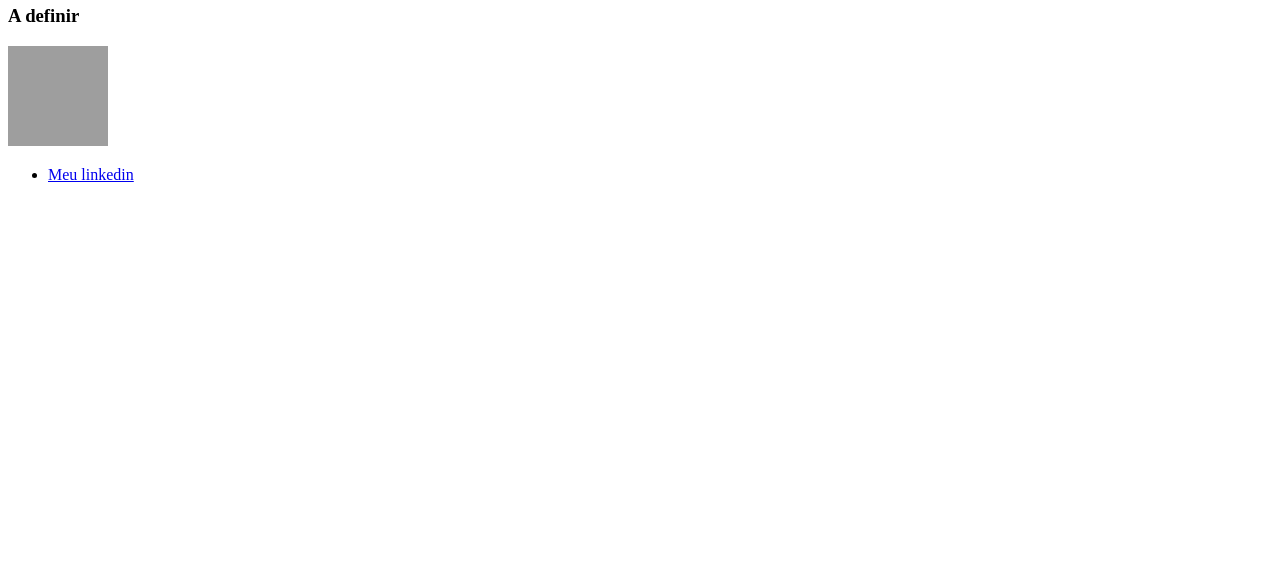
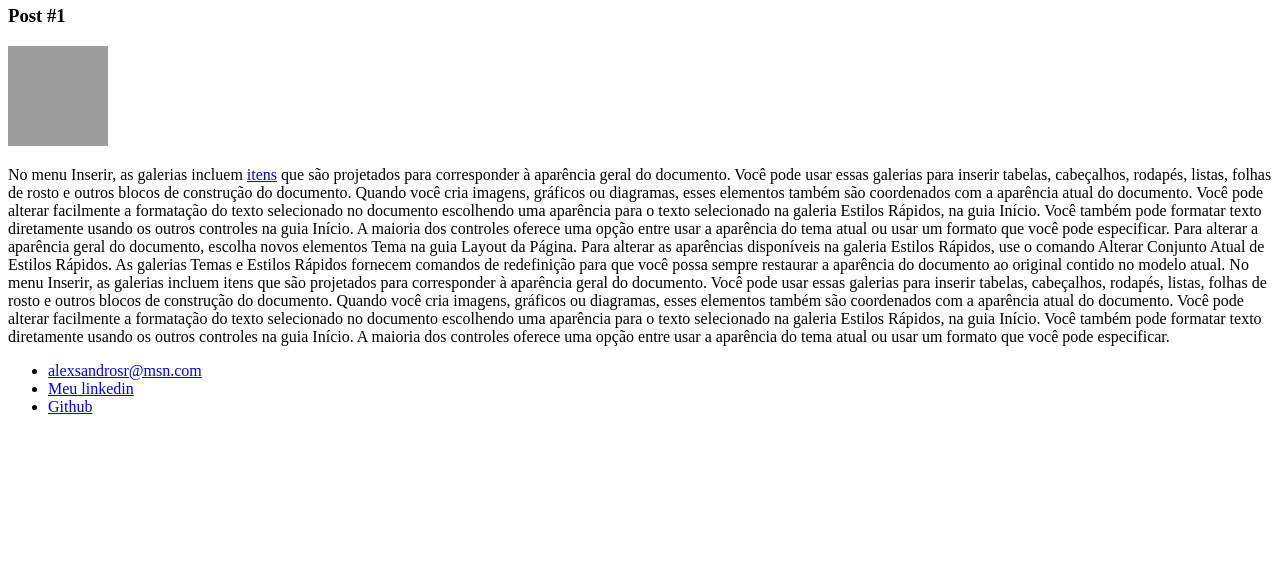
Before and after one commit to alexsandrosr88/Dio-bootcamp, a plain HTML site: page HTML-CSS/index.html in a window 1280 px wide. Shown: the part 234-800 px from the top of the page. Drawn offline with Linux system fonts and the light colour scheme; grey boxes are pictures that could not be loaded.

Commit message:
Concluido o curso de html

```diff
--- a/HTML-CSS/index.html
+++ b/HTML-CSS/index.html
@@ -13,19 +13,31 @@
     </header>
     <section>
         <header>
-            <h2>A definir</h2>
+            <h2>Posts</h2>
         </header>
+        <article>
+            <header>
+                <h3>Post #1</h3>
+                <img src="pankaj-patel.jpg" alt="Editor de texto mostrando códigos HTML" width="100" height="100">
+            </header>
+            <p>No menu Inserir, as galerias incluem <a href="www.google.com.br" target="_blank">itens</a> que são projetados para corresponder à aparência geral do documento. Você pode usar essas galerias para inserir tabelas, cabeçalhos, rodapés, listas, folhas de rosto e outros blocos de construção do documento. Quando você cria imagens, gráficos ou diagramas, esses elementos também são coordenados com a aparência atual do documento.
+                Você pode alterar facilmente a formatação do texto selecionado no documento escolhendo uma aparência para o texto selecionado na galeria Estilos Rápidos, na guia Início. Você também pode formatar texto diretamente usando os outros controles na guia Início. A maioria dos controles oferece uma opção entre usar a aparência do tema atual ou usar um formato que você pode especificar.
+                Para alterar a aparência geral do documento, escolha novos elementos Tema na guia Layout da Página. Para alterar as aparências disponíveis na galeria Estilos Rápidos, use o comando Alterar Conjunto Atual de Estilos Rápidos. As galerias Temas e Estilos Rápidos fornecem comandos de redefinição para que você possa sempre restaurar a aparência do documento ao original contido no modelo atual.
+                No menu Inserir, as galerias incluem itens que são projetados para corresponder à aparência geral do documento. Você pode usar essas galerias para inserir tabelas, cabeçalhos, rodapés, listas, folhas de rosto e outros blocos de construção do documento. Quando você cria imagens, gráficos ou diagramas, esses elementos também são coordenados com a aparência atual do documento.
+                Você pode alterar facilmente a formatação do texto selecionado no documento escolhendo uma aparência para o texto selecionado na galeria Estilos Rápidos, na guia Início. Você também pode formatar texto diretamente usando os outros controles na guia Início. A maioria dos controles oferece uma opção entre usar a aparência do tema atual ou usar um formato que você pode especificar.
+                </p>
+        </article>
     </section>
-    <article>
-        <header>
-            <h3>A definir</h3>
-            <img src="pankaj-patel.jpg" alt="Editor de texto mostrando códigos HTML" width="100" height="100">
-        </header>
-    </article>
     <footer>
         <ul>
             <li>
+                <a href="malito:alexsandrosr@msn.com">alexsandrosr@msn.com</a>
+            </li>
+            <li>
                 <a href="https://www.linkedin.com/in/alexsandrosr/" target="_blank">Meu linkedin</a>
+            </li>
+            <li>
+                <a href="https://github.com/alexsandrosr88" target="_blank">Github</a>
             </li>
         </ul>
     </footer>
```
